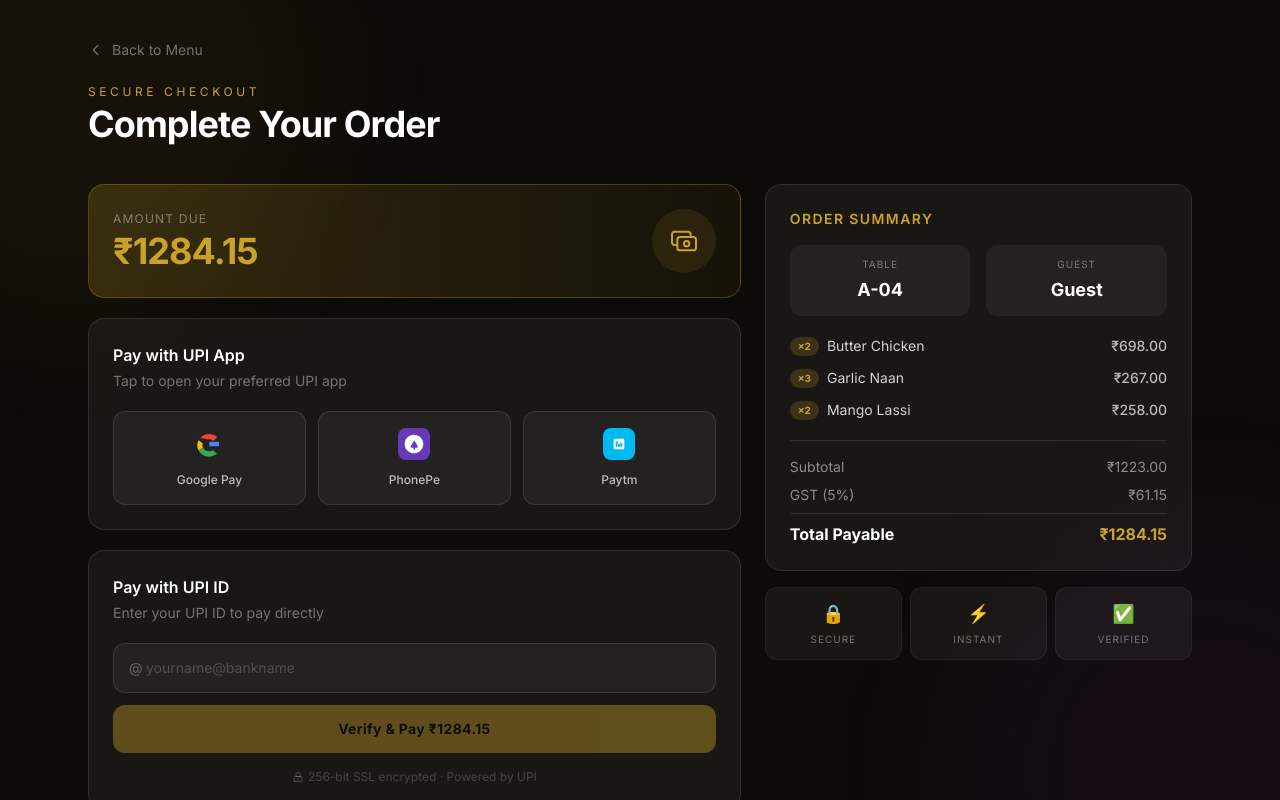
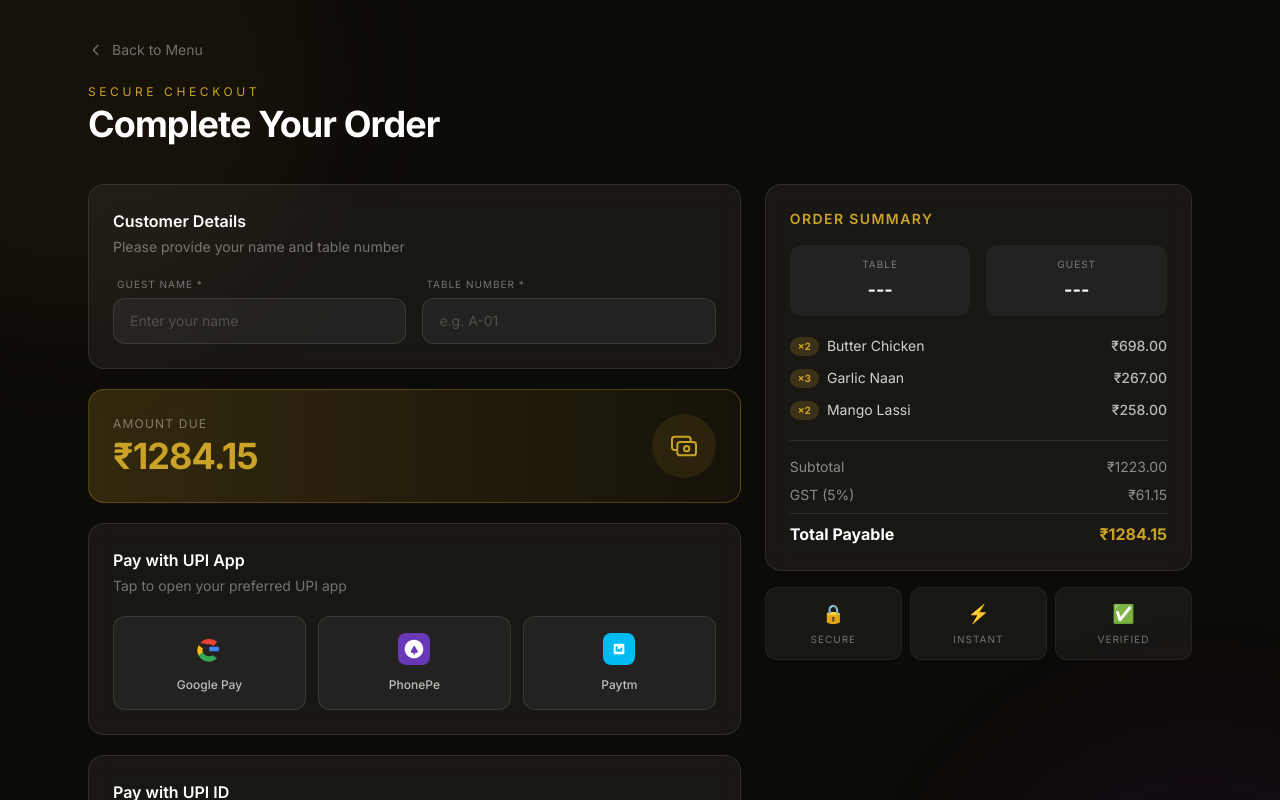
Before and after one commit to CreateWithLalit/Restaurant, a Next.js app: page /checkout in a window 1280 px wide. Shown: the top 800 px of the page. Built offline with nearby package versions, Linux system fonts and the light colour scheme.

Commit message:
feat: make table number and guest name dynamic and mandatory on checkout

```diff
--- a/app/checkout/page.tsx
+++ b/app/checkout/page.tsx
@@ -146,6 +146,11 @@ function PaymentPageContent() {
     const searchParams = useSearchParams();
     const router = useRouter();
 
+    // State for Customer Info
+    const [guestName, setGuestName] = useState(searchParams.get("name") || "");
+    const [tableNumber, setTableNumber] = useState(searchParams.get("table") || "");
+    const [infoError, setInfoError] = useState("");
+
     const [upiId, setUpiId] = useState("");
     const [upiError, setUpiError] = useState("");
     const [selectedApp, setSelectedApp] = useState<string | null>(null);
@@ -153,8 +158,6 @@ function PaymentPageContent() {
     const [paymentSuccess, setPaymentSuccess] = useState(false);
 
     // Parse data from query params (or use sample data)
-    const tableNumber = searchParams.get("table") || "A-04";
-    const customerName = searchParams.get("name") || "Guest";
     const rawItems = searchParams.get("items");
 
     const orderItems: OrderItem[] = rawItems
@@ -170,18 +173,29 @@ function PaymentPageContent() {
     const amountInPaise = grandTotal + gst;
     const amountInRupees = (amountInPaise / 100).toFixed(2);
 
+    function validateCustomerInfo() {
+        if (!guestName.trim() || !tableNumber.trim()) {
+            setInfoError("Guest Name and Table Number are mandatory.");
+            return false;
+        }
+        setInfoError("");
+        return true;
+    }
+
     function buildUpiUrl(upiApp: typeof UPI_APPS[0]) {
         const params = new URLSearchParams({
             pa: "restaurant@upi", // Merchant UPI ID — replace with real one
             pn: "D-Dion Restaurant",
             am: amountInRupees,
             cu: "INR",
-            tn: `Order by ${customerName} - Table ${tableNumber}`,
+            tn: `Order by ${guestName} - Table ${tableNumber}`,
         });
         return `upi://pay?${params.toString()}`;
     }
 
     function handleAppPay(app: typeof UPI_APPS[0]) {
+        if (!validateCustomerInfo()) return;
+
         setSelectedApp(app.id);
         setIsProcessing(true);
         const upiUrl = buildUpiUrl(app);
@@ -199,6 +213,8 @@ function PaymentPageContent() {
     }
 
     function handleManualPay() {
+        if (!validateCustomerInfo()) return;
+
         if (!validateUpiId(upiId)) {
             setUpiError("Please enter a valid UPI ID (e.g., name@bank)");
             return;
@@ -223,7 +239,7 @@ function PaymentPageContent() {
                         </svg>
                     </div>
                     <h2 className="text-white text-3xl font-bold mb-2">Payment Successful!</h2>
-                    <p className="text-white/50 mb-8">Your order has been confirmed. Bon appétit! 🍽️</p>
+                    <p className="text-white/50 mb-8">Your order has been confirmed, {guestName}. Bon appétit! 🍽️</p>
                     <button
                         onClick={() => router.push("/")}
                         className="bg-[#C9A227] text-black font-bold px-8 py-3 rounded-full hover:bg-[#e8b92c] transition-colors duration-300"
@@ -261,6 +277,48 @@ function PaymentPageContent() {
 
                     {/* Left: Payment Panel */}
                     <div className="lg:col-span-3 space-y-5">
+
+                        {/* Customer Info Section (NEW) */}
+                        <div className="bg-white/5 backdrop-blur-md border border-white/10 rounded-2xl p-6">
+                            <h3 className="text-white font-semibold mb-1">Customer Details</h3>
+                            <p className="text-white/40 text-sm mb-5">Please provide your name and table number</p>
+
+                            <div className="grid grid-cols-1 sm:grid-cols-2 gap-4">
+                                <div>
+                                    <label className="text-white/40 text-[10px] uppercase tracking-widest mb-1.5 block ml-1">Guest Name *</label>
+                                    <input
+                                        type="text"
+                                        value={guestName}
+                                        onChange={(e) => {
+                                            setGuestName(e.target.value);
+                                            if (e.target.value.trim() && tableNumber.trim()) setInfoError("");
+                                        }}
+                                        placeholder="Enter your name"
+                                        className={`w-full bg-white/5 border ${infoError && !guestName.trim() ? "border-red-500/50" : "border-white/10"} rounded-xl px-4 py-3 text-white placeholder-white/20 text-sm focus:outline-none focus:border-[#C9A227]/50 transition-all`}
+                                    />
+                                </div>
+                                <div>
+                                    <label className="text-white/40 text-[10px] uppercase tracking-widest mb-1.5 block ml-1">Table Number *</label>
+                                    <input
+                                        type="text"
+                                        value={tableNumber}
+                                        onChange={(e) => {
+                                            setTableNumber(e.target.value);
+                                            if (e.target.value.trim() && guestName.trim()) setInfoError("");
+                                        }}
+                                        placeholder="e.g. A-01"
+                                        className={`w-full bg-white/5 border ${infoError && !tableNumber.trim() ? "border-red-500/50" : "border-white/10"} rounded-xl px-4 py-3 text-white placeholder-white/20 text-sm focus:outline-none focus:border-[#C9A227]/50 transition-all`}
+                                    />
+                                </div>
+                            </div>
+
+                            {infoError && (
+                                <p className="text-red-400/80 text-xs mt-3 flex items-center gap-1 ml-1">
+                                    <svg className="w-3 h-3" fill="currentColor" viewBox="0 0 20 20"><path fillRule="evenodd" d="M18 10a8 8 0 11-16 0 8 8 0 0116 0zm-7 4a1 1 0 11-2 0 1 1 0 012 0zm-1-9a1 1 0 00-1 1v4a1 1 0 102 0V6a1 1 0 00-1-1z" clipRule="evenodd" /></svg>
+                                    {infoError}
+                                </p>
+                            )}
+                        </div>
 
                         {/* Amount Banner */}
                         <div className="bg-gradient-to-r from-[#C9A227]/20 to-[#C9A227]/5 border border-[#C9A227]/30 rounded-2xl p-6 flex items-center justify-between">
@@ -350,8 +408,8 @@ function PaymentPageContent() {
                     <div className="lg:col-span-2">
                         <OrderSummary
                             items={orderItems}
-                            tableNumber={tableNumber}
-                            customerName={customerName}
+                            tableNumber={tableNumber || "---"}
+                            customerName={guestName || "---"}
                         />
 
                         {/* Trust badges */}
```
